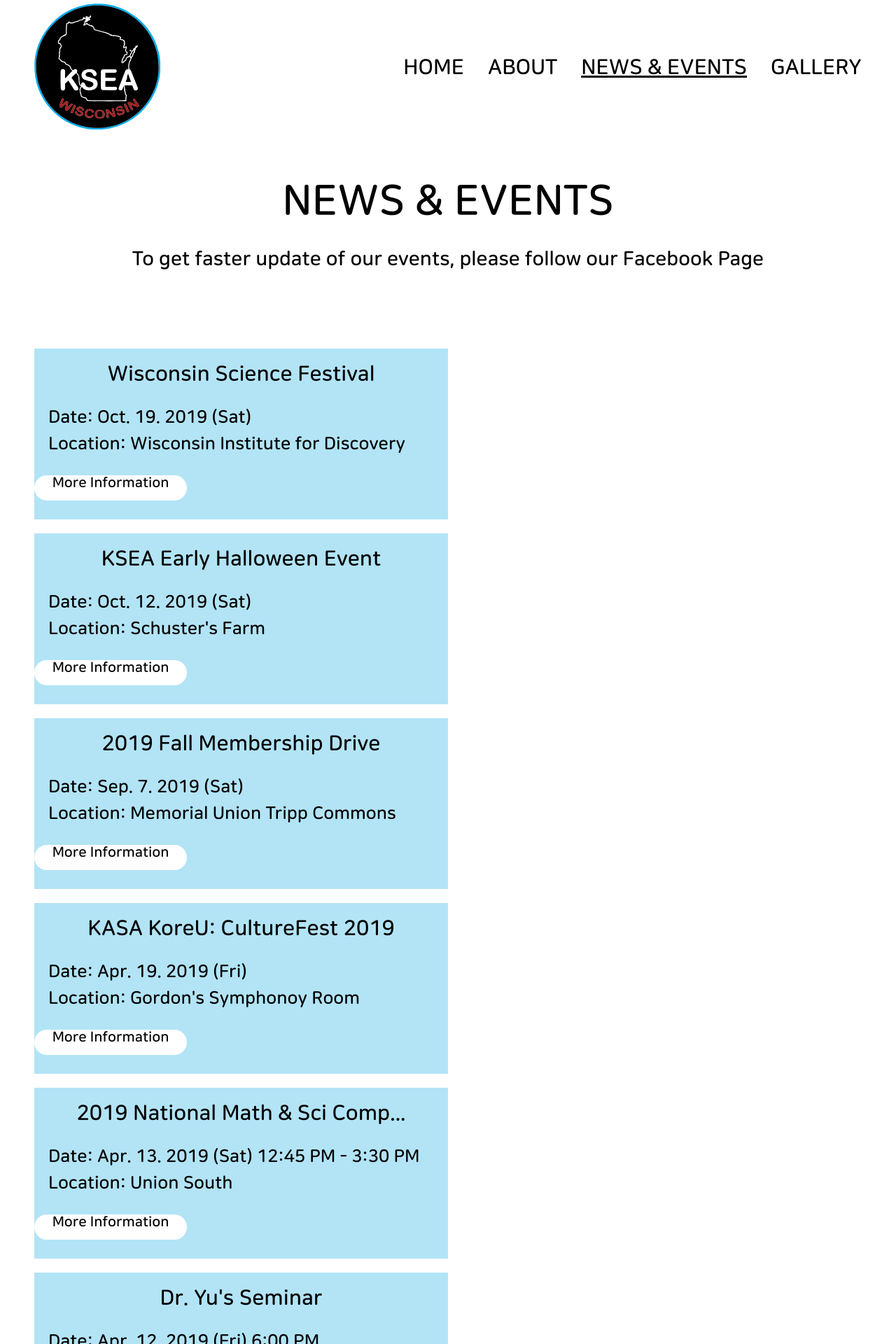
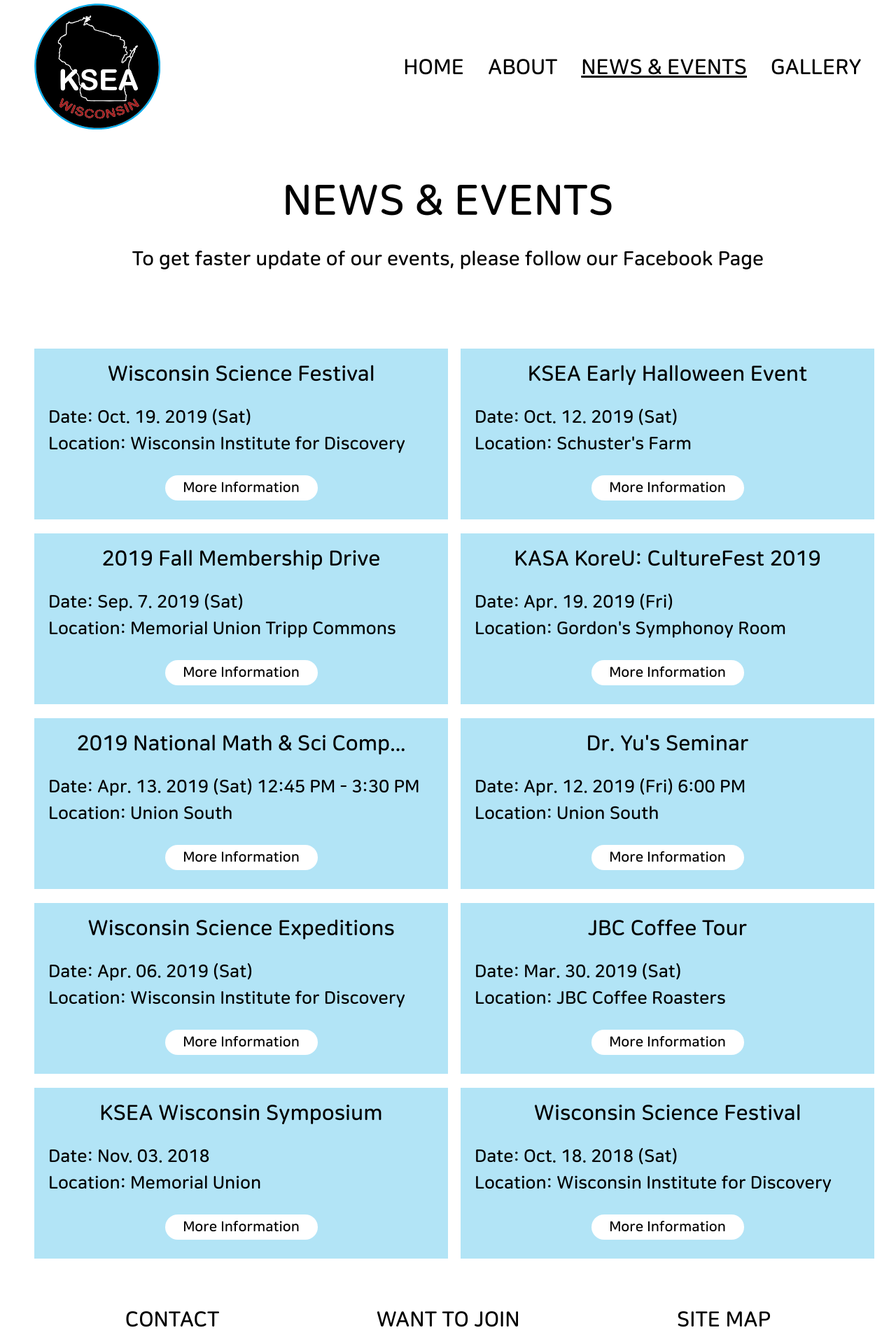
Before and after one commit to KSEAWisconsin/kseawisconsin.github.io, a Jekyll site: the page built from events.html, in a window 1280 px wide. Shown: the top 1920 px of the page at 70% size. Built offline with Jekyll 4.4.1, drawn with Linux system fonts in a browser that asks for light colours.

Commit message:
Finish #10

```diff
--- a/_sass/KSEAWeb.scss
+++ b/_sass/KSEAWeb.scss
@@ -379,7 +379,6 @@
     }
   }
 }
-
 .news_and_events {
   //for Desktop NEWS & EVENTS
   font-weight: 700;
@@ -440,16 +439,19 @@
         .button-wrapper {
           margin-bottom: 30px;
           margin-top: 30px;
+          text-align: center;
         }
 
         .round-button {
           text-align: center;
           font-size: 20px;
+          line-height: 36px;
           width: 218px;
           height: 36px;
           background-color: #ffffff;
           border-radius: 18px;
           color: #000000;
+          display: inline-block;
         }
       }
     }
--- a/events.html
+++ b/events.html
@@ -33,6 +33,7 @@
           <div class = "button-wrapper">
             <a href = "{{ site.baseurl }}{{ item.detail_url }}">
               <div class="round-button">More Information</div>
+            </a>
           </div>
         </div>
       {% endfor %}
```
